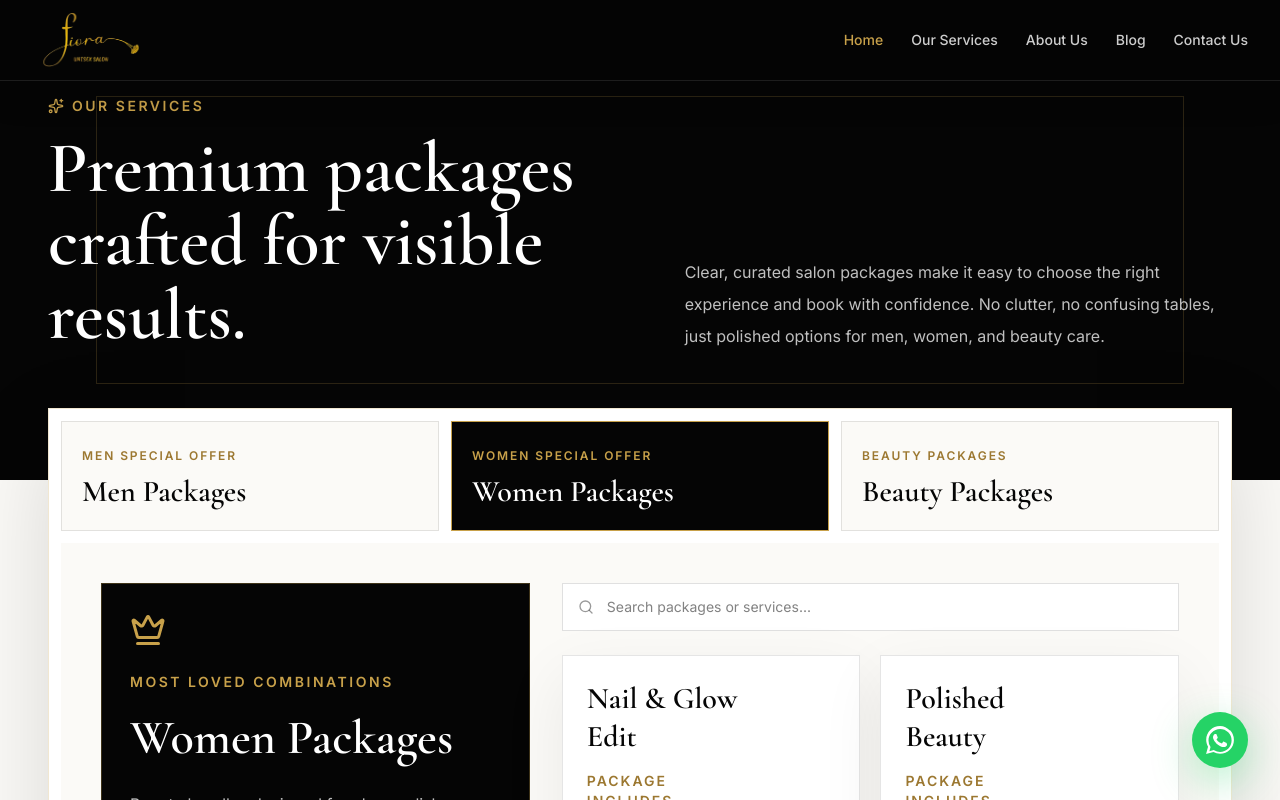
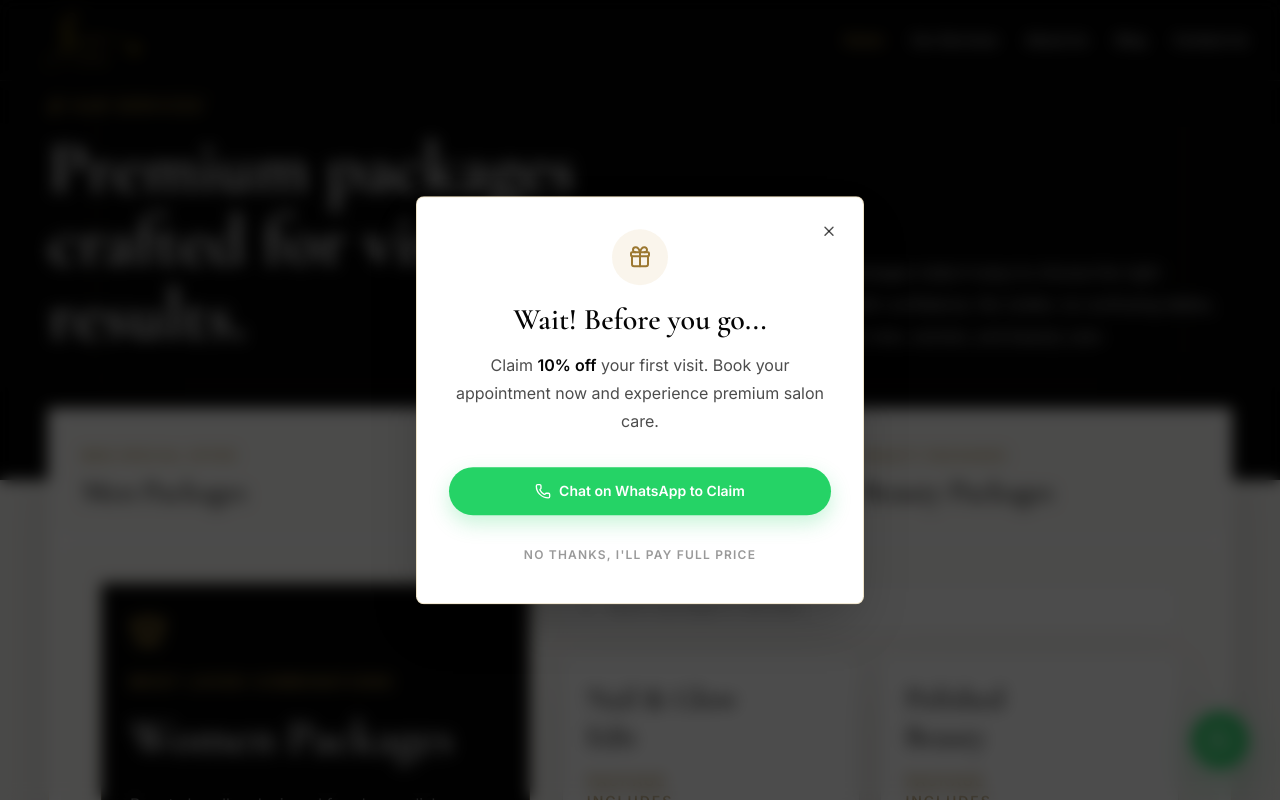
Before and after one commit to shivkantkushwaha/fiora-salon-website, a Next.js app: page / in a window 1280 px wide. Both pictures are taken after a click on the button "Services". Shown: the part 1349-2149 px from the top of the page. Built offline with nearby package versions, Linux system fonts and the light colour scheme.

Commit message:
feat: Added Exit-Intent Discount Pop-Up

```diff
--- a/src/app/layout.tsx
+++ b/src/app/layout.tsx
@@ -5,6 +5,7 @@ import { SiteHeader } from "@/components/layout/site-header";
 import "./globals.css";
 import { business } from "@/data/site";
 import { WhatsAppWidget } from "@/components/ui/whatsapp-widget";
+import { ExitIntentPopup } from "@/components/ui/exit-intent-popup";
 
 const serif = Cormorant_Garamond({
   subsets: ["latin"],
@@ -40,6 +41,7 @@ export default function RootLayout({
         <SiteHeader />
         {children}
         <WhatsAppWidget />
+        <ExitIntentPopup />
         <SiteFooter />
       </body>
     </html>
--- /dev/null
+++ b/src/components/ui/exit-intent-popup.tsx
@@ -0,0 +1,68 @@
+"use client";
+
+import { useEffect, useState } from "react";
+import { Gift, Phone } from "lucide-react";
+import {
+  Dialog,
+  DialogContent,
+  DialogDescription,
+  DialogTitle,
+} from "@/components/ui/dialog";
+import { business } from "@/data/site";
+
+export function ExitIntentPopup() {
+  const [isOpen, setIsOpen] = useState(false);
+
+  useEffect(() => {
+    // Check if the popup was already shown in the current browser session
+    const hasShown = sessionStorage.getItem("exitIntentShown");
+    if (hasShown) return;
+
+    const handleMouseOut = (e: MouseEvent) => {
+      // Detect if the mouse is moving towards the top of the screen (e.g., to close the tab)
+      if (e.clientY <= 0) {
+        setIsOpen(true);
+        sessionStorage.setItem("exitIntentShown", "true");
+        document.removeEventListener("mouseout", handleMouseOut);
+      }
+    };
+
+    // Add a slight delay before arming the trigger so it doesn't fire immediately on page load
+    const timeoutId = setTimeout(() => {
+      document.addEventListener("mouseout", handleMouseOut);
+    }, 2000);
+
+    return () => {
+      clearTimeout(timeoutId);
+      document.removeEventListener("mouseout", handleMouseOut);
+    };
+  }, []);
+
+  const phoneNumber = business.phoneInternational.replace(/[^0-9]/g, "");
+  const message = "Hello! I saw the popup and would like to claim my 10% discount on my first visit.";
+
+  return (
+    <Dialog open={isOpen} onOpenChange={setIsOpen}>
+      <DialogContent className="text-center sm:max-w-md">
+        <div className="mx-auto mb-4 flex size-14 items-center justify-center rounded-full bg-[var(--luxury-gold)]/10 text-[var(--luxury-gold-deep)]">
+          <Gift className="size-6" aria-hidden="true" />
+        </div>
+        <DialogTitle className="luxury-heading text-3xl font-semibold leading-tight">
+          Wait! Before you go...
+        </DialogTitle>
+        <DialogDescription className="mt-3 text-base leading-7 text-black/70">
+          Claim <span className="font-semibold text-[var(--luxury-black)]">10% off</span> your first visit. Book your appointment now and experience premium salon care.
+        </DialogDescription>
+        <div className="mt-8 flex flex-col gap-4">
+          <a href={`https://wa.me/${phoneNumber}?text=${encodeURIComponent(message)}`} target="_blank" rel="noopener noreferrer" onClick={() => setIsOpen(false)} className="inline-flex w-full min-h-12 items-center justify-center gap-2 rounded-full bg-[#25D366] px-6 text-sm font-semibold text-white shadow-[0_8px_20px_rgba(37,211,102,0.25)] transition hover:-translate-y-0.5 hover:bg-[#20bd5a] hover:shadow-[0_8px_20px_rgba(37,211,102,0.4)] focus-visible:outline focus-visible:outline-2 focus-visible:outline-offset-2 focus-visible:outline-[#25D366]">
+            <Phone className="size-4" aria-hidden="true" />
+            Chat on WhatsApp to Claim
+          </a>
+          <button type="button" onClick={() => setIsOpen(false)} className="mt-2 cursor-pointer p-2 text-xs font-semibold uppercase tracking-[0.1em] text-black/40 transition hover:text-[var(--luxury-black)]">
+            No thanks, I'll pay full price
+          </button>
+        </div>
+      </DialogContent>
+    </Dialog>
+  );
+}
```
